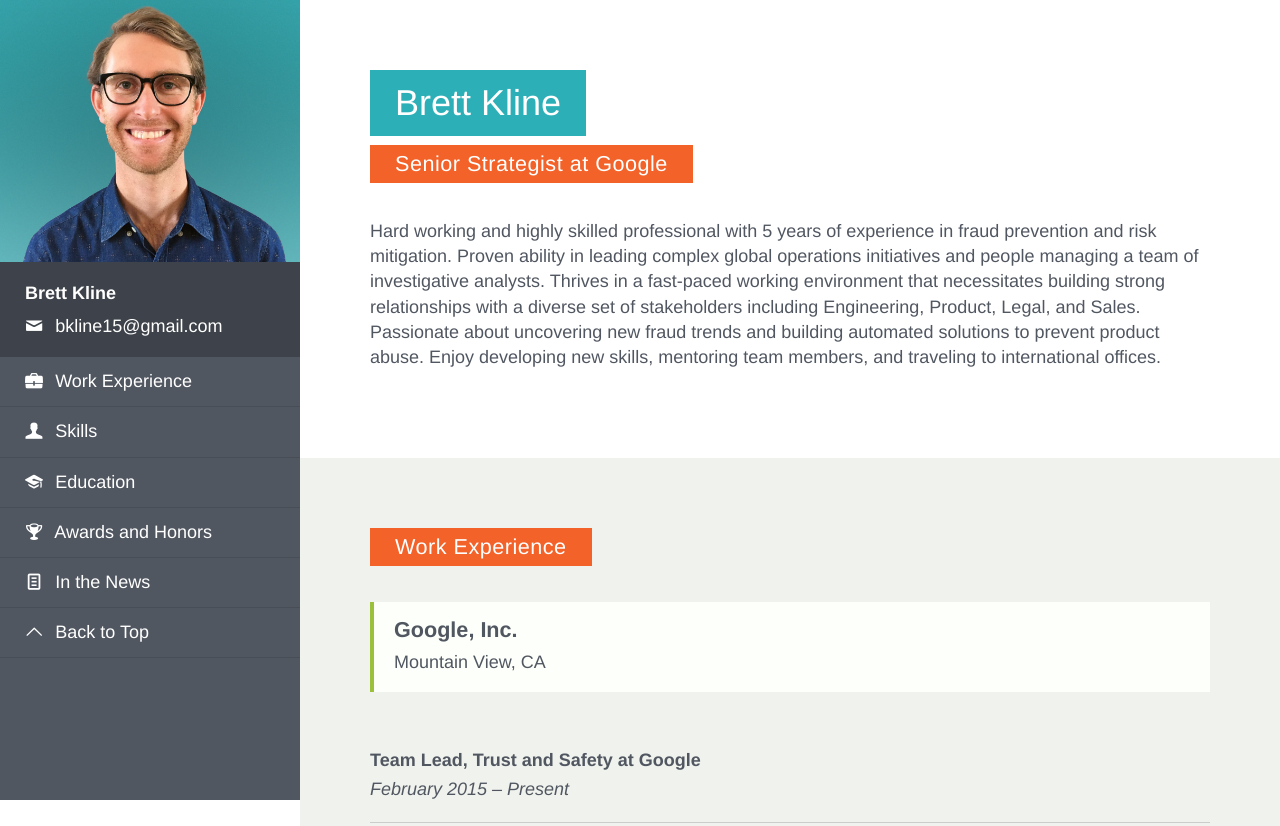
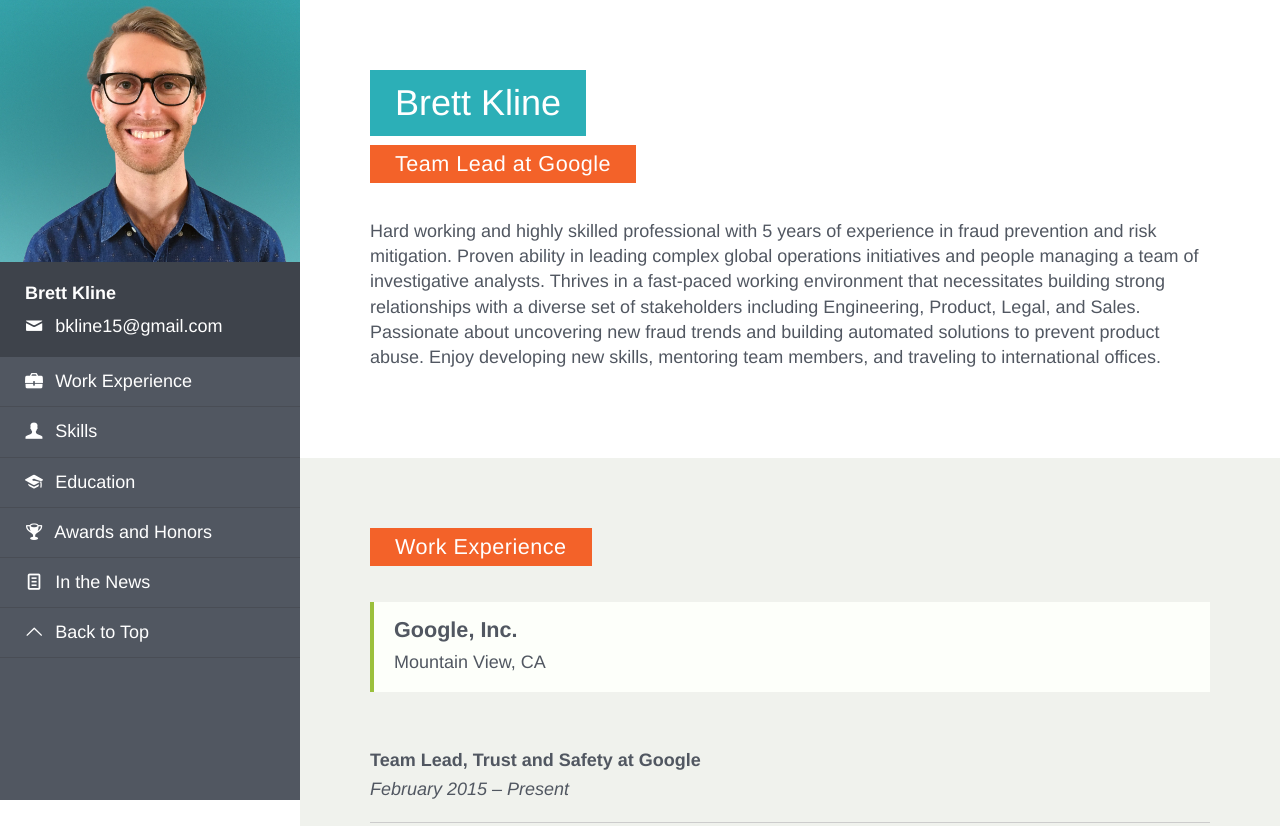
Before and after one commit to billycsete/brett-kline, a website with bundled scripts: page src/index.html in a window 1280 px wide. Shown: the top 826 px of the page. Built offline with nearby package versions, Linux system fonts and the light colour scheme; a script that the page names is missing; files whose address does not match are found by name.

Commit message:
fix(): updated copy

```diff
--- a/src/index.html
+++ b/src/index.html
@@ -41,7 +41,7 @@
 	<div class="content">
 		<section id="intro" class="intro section">
 			<h1><span>Brett Kline</span></h1>
-			<h2><span class="red">Senior Strategist at Google</span></h2>
+			<h2><span class="red">Team Lead at Google</span></h2>
 			<p>Hard working and highly skilled professional with 5 years of experience in fraud prevention and risk mitigation. Proven ability in leading complex global operations initiatives and people managing a team of investigative analysts.  Thrives in a fast-paced working environment that necessitates building strong relationships with a diverse set of stakeholders including Engineering, Product, Legal, and Sales. Passionate about uncovering new fraud trends and building automated solutions to prevent product abuse. Enjoy developing new skills, mentoring team members, and traveling to international offices.</p>
 		</section><!--/intro-->
 
```
Also changed, not shown: dist/css/steeze-min.css, dist/index.html.
